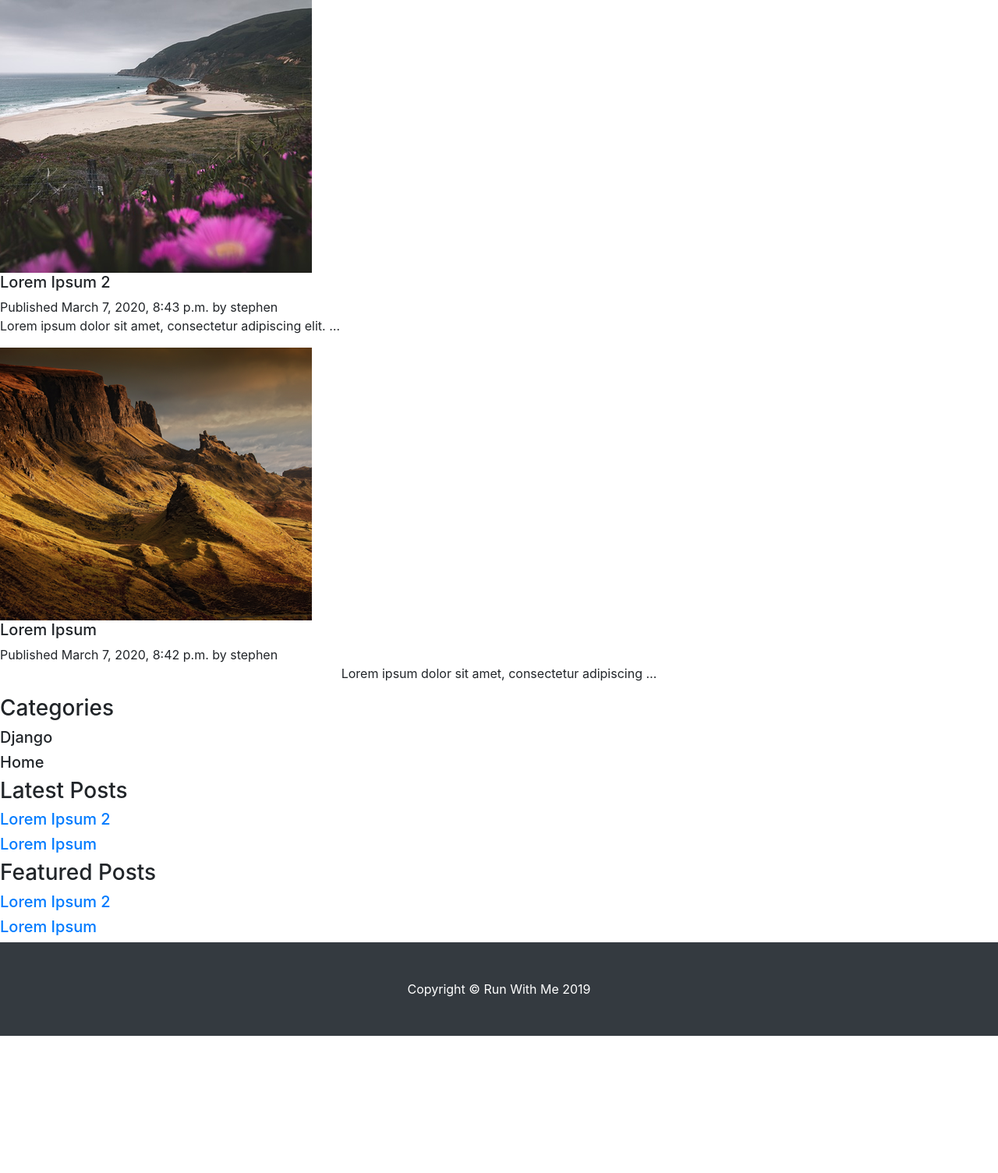
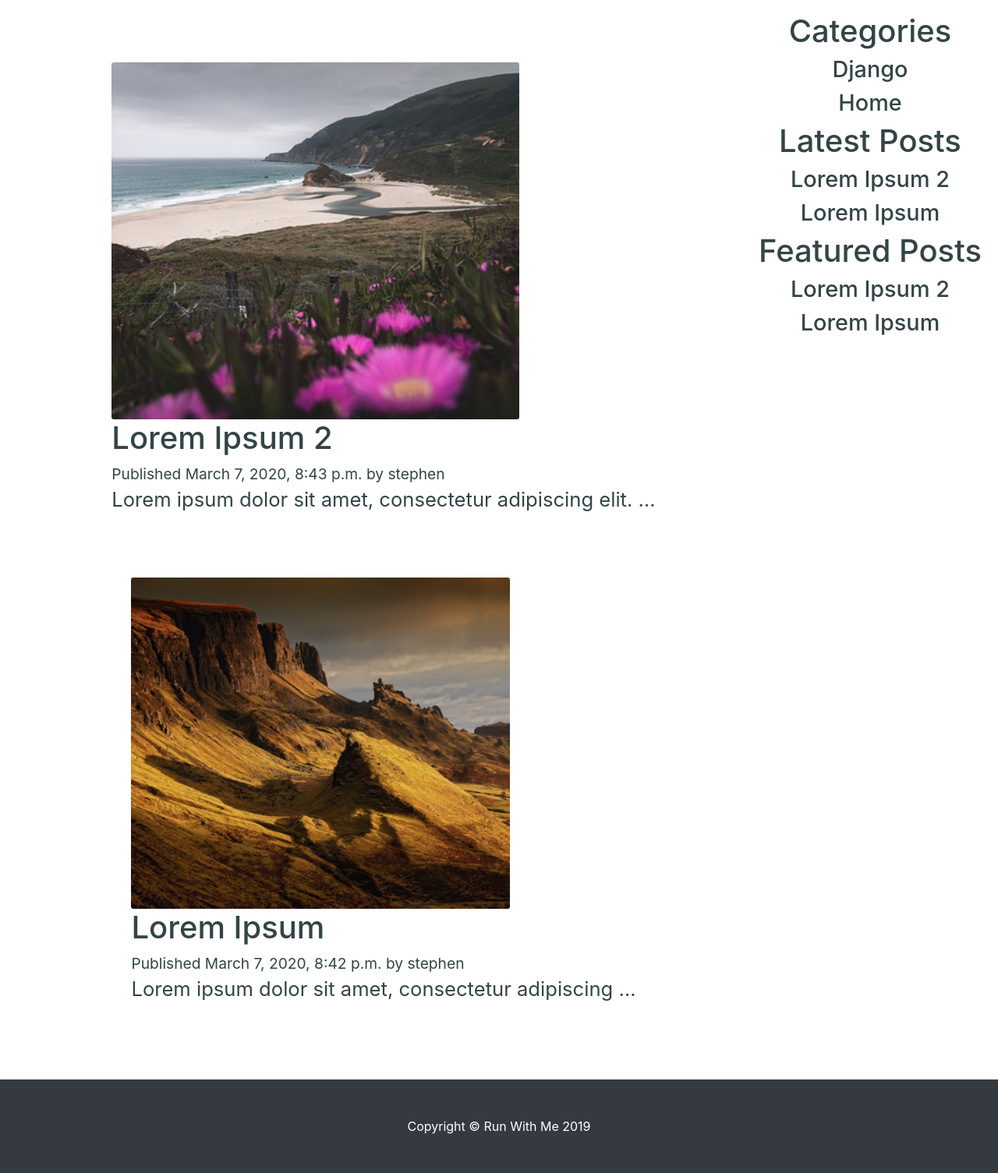
Before and after one commit to Krom121/django-ecom1, a Django app: page /blog/ in a window 1280 px wide. Shown: the part 56-1561 px from the top of the page at 78% size. Before the commit the page ends 1385 px from the top, so only its background shows below. Run offline with Django 3.2, Linux system fonts and the light colour scheme; data comes from the database, SQL or seed files in the repository; both versions use the stored data as it was after the commit; some libraries are stand-ins or nearby versions.

Commit message:
blog css/notes/media images

```diff
--- a/affiliate/static/css/modern-business.css
+++ b/affiliate/static/css/modern-business.css
@@ -8,8 +8,8 @@ body {
 }
 
 .carousel-item {
-  height: 65vh;
-  min-height: 300px;
+  height: 15vh;
+  min-height: 250px;
   background: no-repeat center center scroll;
   -webkit-background-size: cover;
   -moz-background-size: cover;
@@ -22,7 +22,7 @@ body {
 }
 
 .contact-page {
-  padding: 50rem 0;
+  padding: 37rem 0;
   background-image: linear-gradient(to right top,
   rgba(75, 115, 237, 0.8),
   rgba(21, 67, 206, 0.9)); }
@@ -43,7 +43,7 @@ body {
   box-shadow: 0 1.5rem 4rem rgba(0, 0, 0, 0.5); }
 
 .form-container__heading {
-  color: seashell;
+  color: #eee;
     text-align: center;
     font-size: 4rem;
     margin: 0 0 3rem;
@@ -105,3 +105,95 @@ body {
 .btn--form:active {
     transform: translateY(0.5rem);
     box-shadow: 0 0.5rem 1rem rgba(0, 0, 0, 0.2); }
+
+/* Blog app Styles */
+
+    .blog-list-grid {
+      display: flex;
+      padding: 1rem; }
+
+    .col-left {
+      display: flex;
+      flex-wrap: wrap;
+      flex: 3;
+      justify-content: center;
+      align-items: center;
+      padding: 1rem;
+      margin: 1rem; }
+
+    .col-right {
+      display: flex;
+      flex-direction: column;
+      flex: 1; }
+
+    .blog-card {
+      padding: 1rem;
+      margin: 1rem; }
+      .blog-card__img {
+        width: 75%;
+        border-radius: 3px; }
+      .blog-card__title {
+        font-size: 2.5rem;
+        color: #344; }
+      .blog-card__date {
+        font-size: 1.2rem;
+        color: #344; }
+      .blog-card__body {
+        font-size: 1.6rem;
+        color: #344; }
+
+    .latest-post {
+      text-align: center; }
+      .latest-post__primary-title {
+        font-size: 2.5rem;
+        color: #344; }
+      .latest-post__title {
+        font-size: 1.8rem;
+        color: #344; }
+      .latest-post__link {
+        text-decoration: none; }
+
+    .featured-post {
+      text-align: center; }
+      .featured-post__primary-title {
+        font-size: 2.5rem;
+        color: #344; }
+      .featured-post__title {
+        font-size: 1.8rem;
+        color: #344; }
+      .featured-post__link {
+        text-decoration: none; }
+
+    .category {
+      text-align: center; }
+      .category__primary-title {
+        font-size: 2.5rem;
+        color: #344; }
+      .category__title {
+        font-size: 1.8rem;
+        color: #344; }
+
+    .post-card {
+      display: flex;
+      flex-direction: column;
+      width: 75%;
+      margin: 0 auto; }
+      .post-card__img {
+        height: 50vh;
+        width: 75%;
+        margin: 0 auto;
+        margin-bottom: 2rem; }
+      .post-card__title {
+        font-size: 4rem;
+        color: #344;
+        text-align: center;
+        text-transform: uppercase;
+        letter-spacing: .5rem;
+        margin-bottom: 2rem; }
+      .post-card__date {
+        color: #344;
+        text-align: center;
+        margin-bottom: 2rem; }
+      .post-card_body {
+        color: #344;
+        text-align: center; }
--- a/blog/templates/blog/detail.html
+++ b/blog/templates/blog/detail.html
@@ -1,9 +1,6 @@
 {% extends 'layout/base.html' %}
 {% load static %}
 {% block header %}
-    <div class="logo-box">
-        <img src="{% static 'img/pytonixs.svg' %}" class="logo" alt="Eagle Designs logo">
-    </div>
 {% endblock %}
 {% block content %}
 <div class="post-card">
--- a/blog/views.py
+++ b/blog/views.py
@@ -16,7 +16,7 @@ class PostListView(ListView):
     success_url = 'post-list'
     success_message = "You are now a subscriber Thank you"
 
-
+   # Function for saving new subscriber to the database
     def post(self, request, *args, **kwargs):
         form = SubscribeForm(data=request.POST)
         if form.is_valid():
@@ -27,11 +27,12 @@ class PostListView(ListView):
 
     def get_context_data(self, **kwargs):
         post = Post.published.all()[0:6]
-
         featured = Post.published.filter(featured=True)
         latest = Post.published.order_by('-publish')[0:4]
         context = super().get_context_data(**kwargs)
+        # Change the block title for each page when nessecery
         context['title'] = 'Our Blogs'
+        # blog categories
         context['category'] = Category.objects.filter()
         context['post'] = post
         context['featured'] = featured
@@ -45,6 +46,7 @@ class PostDetailView(DetailView):
     template_name = 'blog/detail.html'
     context_object_name = 'post'
 
+
     def get_context_data(self, **kwargs):
         comment_form = CommentForm
         new_comment = None
```
Also changed, not shown: affiliate/views.py (+13 -2 lines), db.sqlite3, media/author_profile/blog-main.png (added), media/blog_headers/blog-main.png (added), media/blog_headers/landscape-4271367_640.png (added), media/thumnail_headers/blog-main.png (added), media/thumnail_headers/landscape-4271367_640.png (added).
